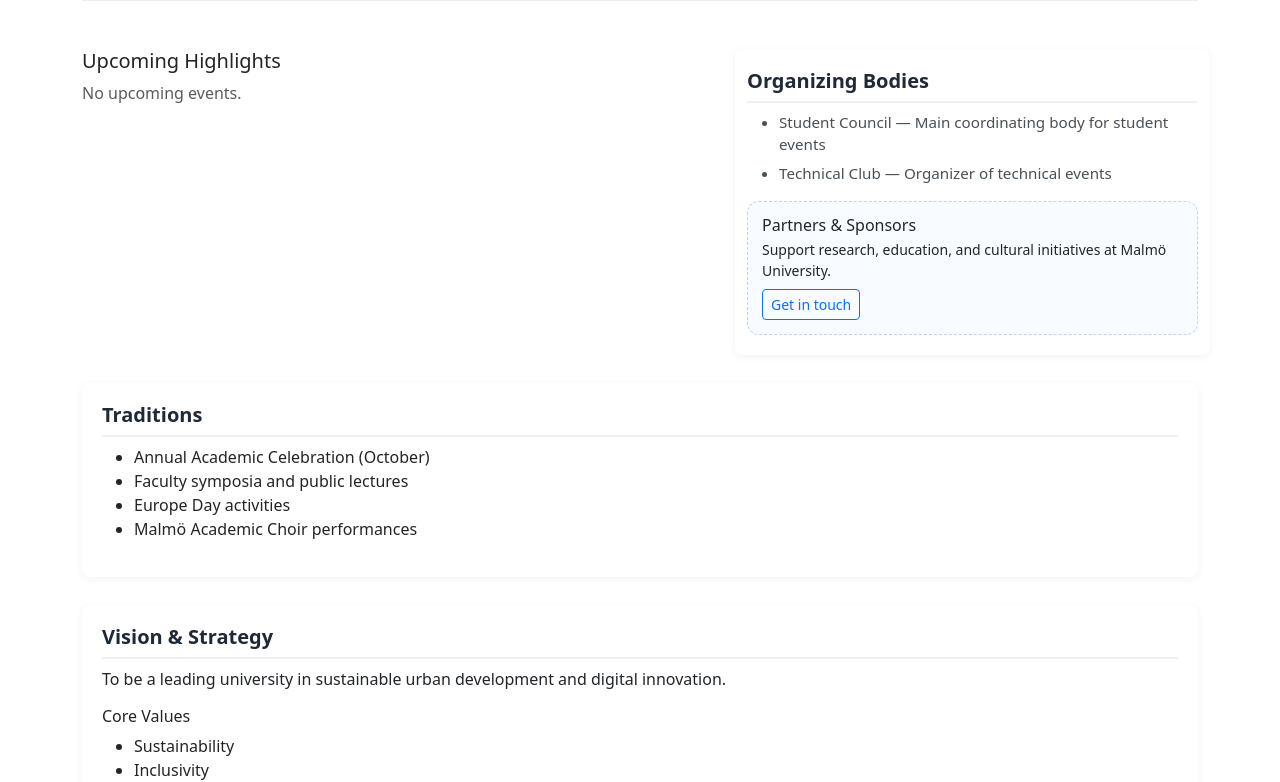
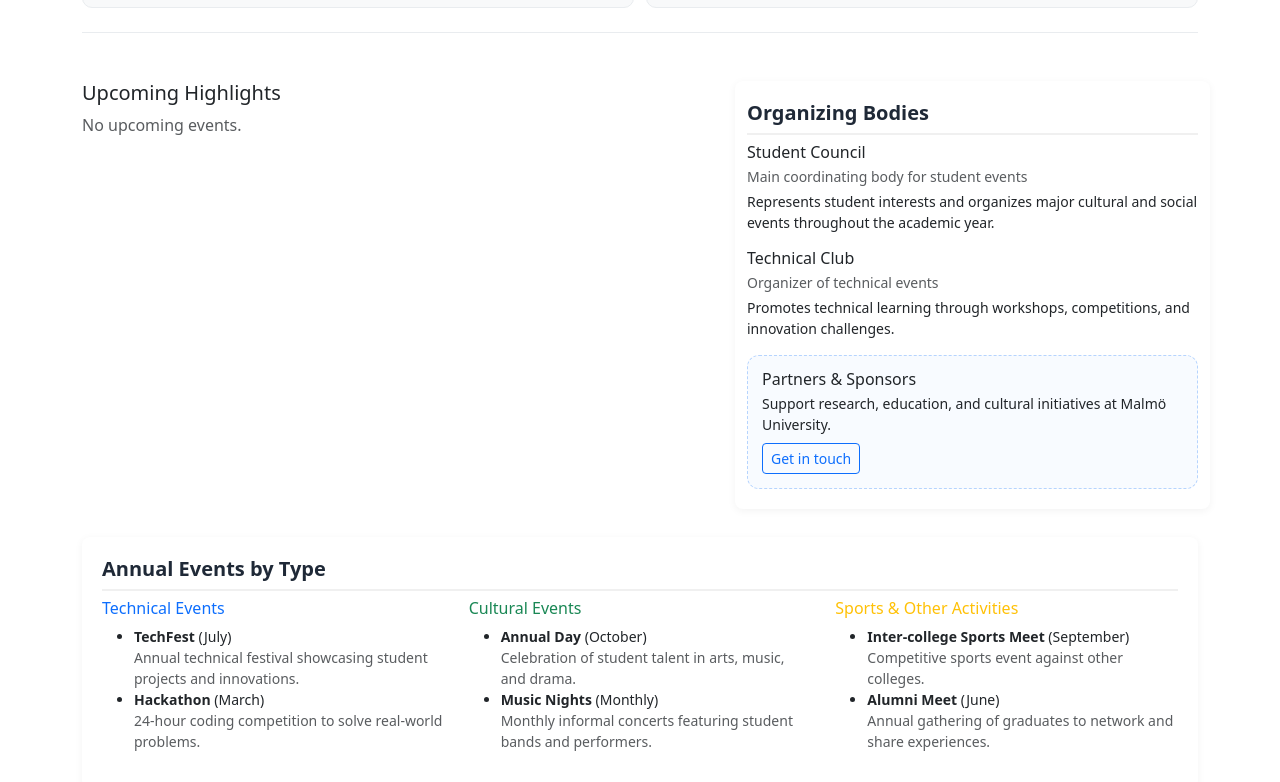
Before and after one commit to abdulmumenalnahari-dot/University-events-website, a React (Create React App) app: page /about in a window 1280 px wide. Shown: the part 267-1049 px from the top of the page. Built offline with nearby package versions, Linux system fonts and the light colour scheme.

Commit message:
تعديل صفحه ال

```diff
--- a/src/components/BannerSlider.js
+++ b/src/components/BannerSlider.js
@@ -11,7 +11,7 @@
   useEffect(() => {
     const fetchBannerData = async () => {
       try {
-        const response = await fetch('/data/arts.json');
+        const response = await fetch('/data/events.json');
         if (!response.ok) throw new Error('Failed to fetch banner data');
 
         const data = await response.json();
--- a/src/pages/About.js
+++ b/src/pages/About.js
@@ -1,3 +1,4 @@
+// src/pages/About.jsx
 import React, { useEffect, useMemo, useState } from "react";
 import "../styles/about.css";
 import Kalendr from "./kalendr.js";
@@ -27,6 +28,7 @@
   const [err, setErr] = useState(null);
 
   useEffect(() => {
+    // ✅ تعديل المسار لجلب ملف about.json
     fetch(`${process.env.PUBLIC_URL || ""}/data/about.json`, {
       cache: "no-store",
     })
@@ -55,7 +57,7 @@
     return t;
   }, []);
 
-  // ✅ تعريف events مرة واحدة فقط
+  // ✅ استخدام events من ملف about.json
   const events = about?.events ?? [];
 
   const decorated = useMemo(
@@ -77,10 +79,10 @@
     return <div className="container my-4 text-danger">Error: {err}</div>;
   if (!about) return <div className="container my-4">Loading…</div>;
 
-  const { college, organizers, strategy, alumni, contacts } = about;
+  // ✅ استخدام البيانات من ملف about.json
+  const { college, organizers, strategy, alumni, contacts, annual_events_by_type } = about;
 
   return (
-
     <div className="container my-4">
       {/* Hero Section */}
       <div className="d-flex align-items-center">
@@ -94,6 +96,8 @@
       </div>
       <p className="lead">
         {college.name}, {college.location}. Founded in {college.founded}.
+        <br />
+        <small className="text-muted">{college.affiliations}</small>
       </p>
 
       {/* Recognitions */}
@@ -169,13 +173,16 @@
 
         <div className="col-md-5 section">
           <h2 className="h5">Organizing Bodies</h2>
-          <ul className="org-list">
+          {/* ✅ عرض الوصف الكامل للجهات المنظمة */}
+          <div className="org-list">
             {organizers.map((o, i) => (
-              <li key={i}>
-                {o.name} — {o.role}
-              </li>
+              <div key={i} className="mb-3">
+                <h6 className="mb-1">{o.name}</h6>
+                <p className="small text-muted mb-1">{o.role}</p>
+                <p className="small">{o.description}</p>
+              </div>
             ))}
-          </ul>
+          </div>
 
           <div className="cta mt-3">
             <h6 className="mb-1">Partners & Sponsors</h6>
@@ -195,15 +202,47 @@
         </div>
       </div>
 
-      {/* Traditions */}
+      {/* ✅ إضافة قسم الأحداث السنوية المصنفة حسب النوع */}
       <div className="section">
-        <h2 className="h5">Traditions</h2>
-        <ul>
-          <li>Annual Academic Celebration (October)</li>
-          <li>Faculty symposia and public lectures</li>
-          <li>Europe Day activities</li>
-          <li>Malmö Academic Choir performances</li>
+        <h2 className="h5">Annual Events by Type</h2>
+
+        <div className="row g-4">
+          <div className="col-md-4">
+            <h6 className="text-primary">Technical Events</h6>
+            <ul className="small">
+              {annual_events_by_type?.technical?.map((event, i) => (
+                <li key={i}>
+                  <strong>{event.name}</strong> ({event.timing})<br/>
+                  <span className="text-muted">{event.description}</span>
+                </li>
+              ))}
             </ul>
+          </div>
+
+          <div className="col-md-4">
+            <h6 className="text-success">Cultural Events</h6>
+            <ul className="small">
+              {annual_events_by_type?.cultural?.map((event, i) => (
+                <li key={i}>
+                  <strong>{event.name}</strong> ({event.timing})<br/>
+                  <span className="text-muted">{event.description}</span>
+                </li>
+              ))}
+            </ul>
+          </div>
+
+          <div className="col-md-4">
+            <h6 className="text-warning">Sports & Other Activities</h6>
+            <ul className="small">
+              {annual_events_by_type?.sports_other?.map((event, i) => (
+                <li key={i}>
+                  <strong>{event.name}</strong> ({event.timing})<br/>
+                  <span className="text-muted">{event.description}</span>
+                </li>
+              ))}
+            </ul>
+          </div>
+        </div>
       </div>
 
       {/* Vision & Strategy */}
@@ -266,7 +305,6 @@
         <p>
           <strong>Address:</strong> {contacts.address}
         </p>
-        {contacts.notes && <p className="small text-muted">{contacts.notes}</p>}
       </div>
 
       {/* Footer */}
--- a/src/pages/Events.js
+++ b/src/pages/Events.js
@@ -1,31 +1,35 @@
-// src/pages/Events.jsx (أو المكون الرئيسي لقائمة الأحداث)
+// src/pages/Events.jsx
 import { useEffect, useState, useMemo } from "react";
 import { Routes, Route } from "react-router-dom";
 import FilterBar from "../components/FilterBar";
+import { filterAndSortEvents } from "../utils/filterAndSortEvents";
 import EventCard from "../components/EventCard";
 import EventDetail from "../components/EventDetail";
-// تأكد من استيراد الدالة المساعدة
-import { filterAndSortEvents } from "../utils/filterAndSortEvents";
 
 export default function Events() {
   const [allEvents, setAllEvents] = useState([]);
   const [search, setSearch] = useState("");
-  const [category, setCategory] = useState(""); // القيمة الابتدائية يجب أن تكون نص فارغ
+  const [category, setCategory] = useState("");
   const [sort, setSort] = useState("date-desc");
   const [loading, setLoading] = useState(true);
   const [error, setError] = useState("");
 
+  // States for pagination
+  const [displayedEvents, setDisplayedEvents] = useState([]);
+  const [currentPage, setCurrentPage] = useState(1);
+  const eventsPerPage = 6; // Show 6 events per page/load
+
+  // Load all events
   useEffect(() => {
     const loadAllEvents = async () => {
       try {
-        const response = await fetch("/data/events.json"); // تأكد من المسار الصحيح
-        if (!response.ok) throw new Error(`HTTP error! status: ${response.status}`);
+        const response = await fetch("/data/events.json");
+        if (!response.ok) throw new Error("Failed to load events");
         const events = await response.json();
-        console.log("Events loaded:", events); // Debugging
         setAllEvents(events);
       } catch (err) {
-        console.error("Failed to load events:", err);
         setError("Failed to load events.");
+        console.error(err);
       } finally {
         setLoading(false);
       }
@@ -34,16 +38,26 @@
     loadAllEvents();
   }, []);
 
-  // استخدام useMemo بشكل صحيح
+  // Filter and sort events
   const filteredAndSortedEvents = useMemo(
-    () => {
-      console.log("Recalculating filteredAndSortedEvents..."); // Debugging
-      return filterAndSortEvents(allEvents, { search, category, sort });
-    },
-    [allEvents, search, category, sort] // الاعتماديات ضرورية
+    () => filterAndSortEvents(allEvents, { search, category, sort }),
+    [allEvents, search, category, sort]
   );
 
-  // ... باقي الكود لعرض التحميل/الأخطاء/القائمة ...
+  // Handle pagination: update displayed events when filtered/sorted events or page changes
+  useEffect(() => {
+    const startIndex = 0;
+    const endIndex = currentPage * eventsPerPage;
+    setDisplayedEvents(filteredAndSortedEvents.slice(startIndex, endIndex));
+  }, [filteredAndSortedEvents, currentPage]);
+
+  // Function to load more events
+  const loadMoreEvents = () => {
+    setCurrentPage(prevPage => prevPage + 1);
+  };
+
+  // Check if there are more events to load
+  const hasMoreEvents = displayedEvents.length < filteredAndSortedEvents.length;
 
   const EventList = (
     <div className="container my-4">
@@ -55,7 +69,6 @@
         </div>
       )}
 
-      {/* تمرير الحالة والدوال لتحديثها إلى FilterBar */}
       <FilterBar
         search={search}
         setSearch={setSearch}
@@ -66,33 +79,53 @@
       />
 
       {loading ? (
-        <div className="text-center my-5">Loading...</div>
+        <div className="text-center my-5">
+          <div className="spinner-border" role="status">
+            <span className="visually-hidden">Loading...</span>
+          </div>
+        </div>
       ) : (
         <>
-          {/* عرض عدد الأحداث المفلترة لمساعدتك في التتبع */}
-          <p className="text-muted">
-            Showing {filteredAndSortedEvents.length} events
-            {category && category !== "" ? ` in category "${category}"` : ""}
-            {search ? ` matching "${search}"` : ""}.
-          </p>
+          {displayedEvents.length > 0 ? (
+            <>
+              <div className="row row-cols-1 row-cols-md-2 row-cols-lg-3 g-4">
+                {displayedEvents.map((event) => (
+                  <div className="col" key={event.id}>
+                    <EventCard event={event} />
+                  </div>
+                ))}
+              </div>
 
-          {filteredAndSortedEvents.length > 0 ? (
-            <div className="row row-cols-1 row-cols-md-2 row-cols-lg-3 g-4">
-              {filteredAndSortedEvents.map((event) => (
-                <div className="col" key={event.id}>
-                  <EventCard event={event} />
+              {/* Load More Button - Responsive */}
+              {hasMoreEvents && (
+                <div className="d-flex justify-content-center mt-4">
+                  <button
+                    onClick={loadMoreEvents}
+                    className="btn btn-primary rounded-pill px-4 py-2"
+                    disabled={loading}
+                  >
+                    {loading ? (
+                      <>
+                        <span className="spinner-border spinner-border-sm me-2" role="status" aria-hidden="true"></span>
+                        Loading...
+                      </>
+                    ) : (
+                      "Load More Events"
+                    )}
+                  </button>
                 </div>
-              ))}
-            </div>
+              )}
+
+              {/* Message when no more events to load */}
+              {!hasMoreEvents && filteredAndSortedEvents.length > 0 && (
+                <div className="text-center mt-4">
+                  <p className="text-muted">You've reached the end of the list.</p>
+                </div>
+              )}
+            </>
           ) : (
             <div className="text-center my-5">
-              <p className="text-muted">
-                No events found matching your criteria.
-                {/* رسالة مساعدة للتصحيح */}
-                {category && category !== "" && (
-                  <span> (Checked for category: {category})</span>
-                )}
-              </p>
+              <p className="text-muted">No events found matching your criteria.</p>
             </div>
           )}
         </>
```
Also changed, not shown: public/data/About.json (line endings or trailing spaces), public/data/Events.json (line endings or trailing spaces). Lines whose indentation alone changed are shown as unchanged.
